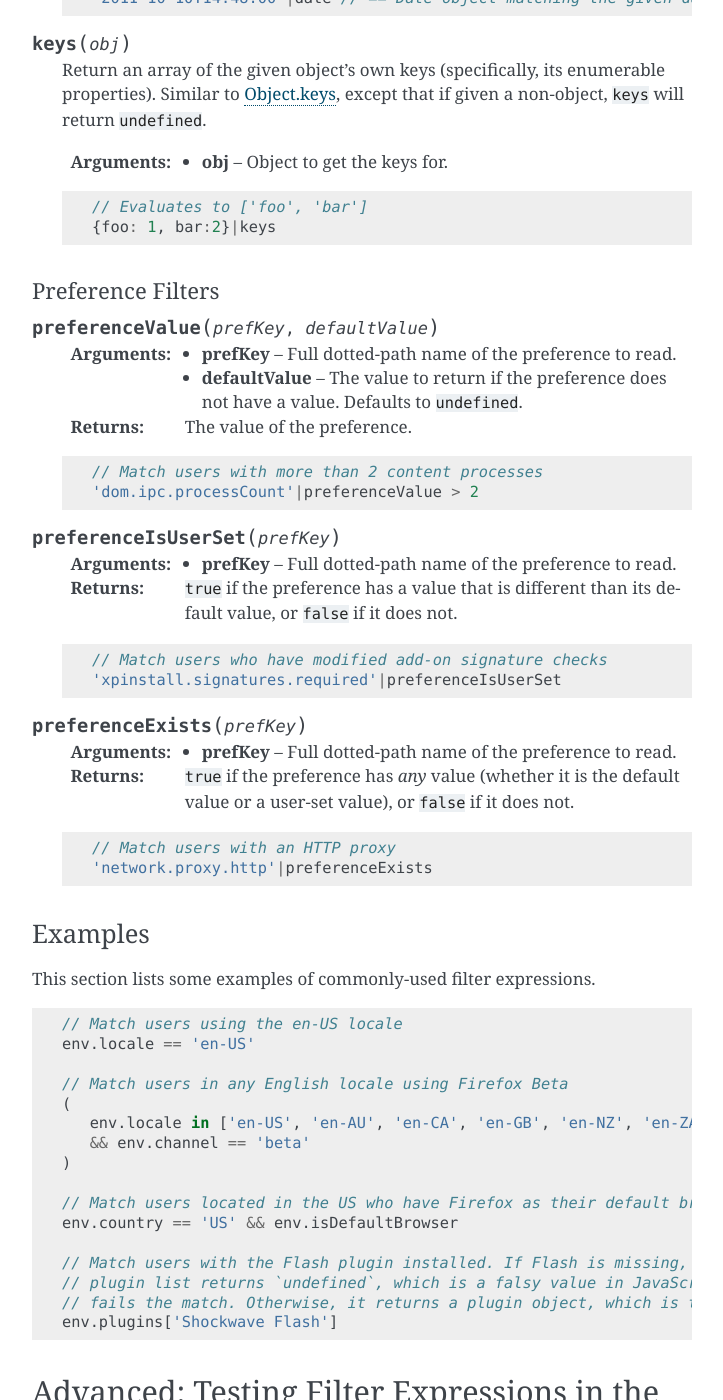
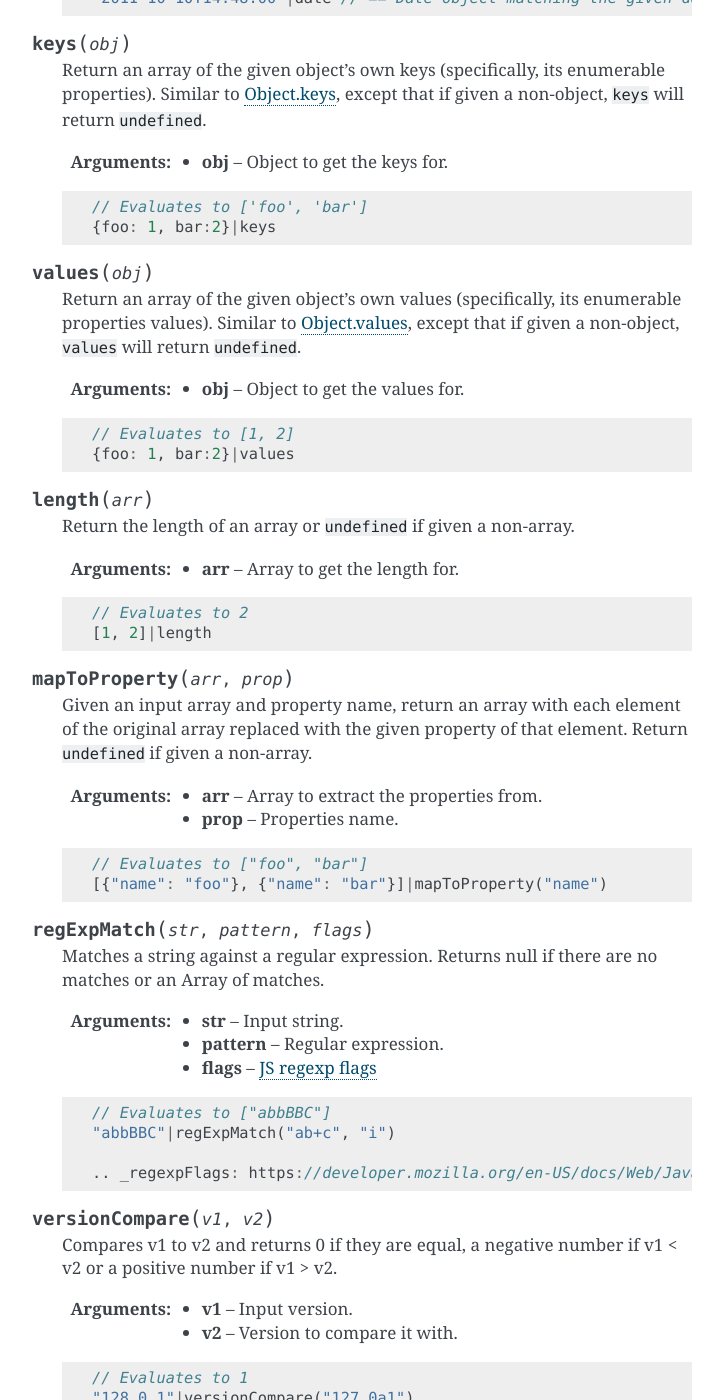
Before and after one commit to mozilla/remote-settings, a Sphinx documentation site: the page built from docs/target-filters.rst, in a window 1280 px wide and 1400 px high, scrolled down 7604 px. Shown: the whole window, without its empty margins (388-1111 px from the left). Built offline with Sphinx 7.4.7, drawn with Linux system fonts in a browser that asks for light colours; some of the changed text lies outside the part shown.

Commit message:
Add missing documentation for JEXL transforms available on Desktop

```diff
--- a/docs/target-filters.rst
+++ b/docs/target-filters.rst
@@ -397,8 +397,86 @@ function is the value being transformed.
 
    .. _Object.keys: https://developer.mozilla.org/en-US/docs/Web/JavaScript/Reference/Global_Objects/Object/keys
 
-Preference Filters
-^^^^^^^^^^^^^^^^^^
+.. js:function:: values(obj)
+
+   Return an array of the given object's own values (specifically, its enumerable
+   properties values). Similar to `Object.values`_, except that if given a non-object,
+   ``values`` will return ``undefined``.
+
+   :param obj:
+      Object to get the values for.
+
+   .. code-block:: javascript
+
+      // Evaluates to [1, 2]
+      {foo: 1, bar:2}|values
+
+   .. _Object.values: https://developer.mozilla.org/en-US/docs/Web/JavaScript/Reference/Global_Objects/Object/values
+
+.. js:function:: length(arr)
+
+   Return the length of an array or ``undefined`` if given a non-array.
+
+   :param arr:
+      Array to get the length for.
+
+   .. code-block:: javascript
+
+      // Evaluates to 2
+      [1, 2]|length
+
+.. js:function:: mapToProperty(arr, prop)
+
+   Given an input array and property name, return an array with each element of
+   the original array replaced with the given property of that element.
+   Return ``undefined`` if given a non-array.
+
+   :param arr:
+      Array to extract the properties from.
+
+   :param prop:
+      Properties name.
+
+   .. code-block:: javascript
+
+      // Evaluates to ["foo", "bar"]
+      [{"name": "foo"}, {"name": "bar"}]|mapToProperty("name")
+
+.. js:function:: regExpMatch(str, pattern, flags)
+
+   Matches a string against a regular expression. Returns null if there are no matches or an Array of matches.
+
+   :param str:
+      Input string.
+
+   :param pattern:
+      Regular expression.
+
+   :param flags:
+      `JS regexp flags <regexpFlags>`_
+
+   .. code-block:: javascript
+
+      // Evaluates to ["abbBBC"]
+      "abbBBC"|regExpMatch("ab+c", "i")
+
+      .. _regexpFlags: https://developer.mozilla.org/en-US/docs/Web/JavaScript/Guide/Regular_expressions#advanced_searching_with_flags
+
+.. js:function:: versionCompare(v1, v2)
+
+   Compares v1 to v2 and returns 0 if they are equal, a negative number if v1 < v2 or a positive number if v1 > v2.
+
+   :param v1:
+      Input version.
+
+   :param v2:
+      Version to compare it with.
+
+   .. code-block:: javascript
+
+      // Evaluates to 1
+      "128.0.1"|versionCompare("127.0a1")
+
 .. js:function:: preferenceValue(prefKey, defaultValue)
 
    :param prefKey:
```
